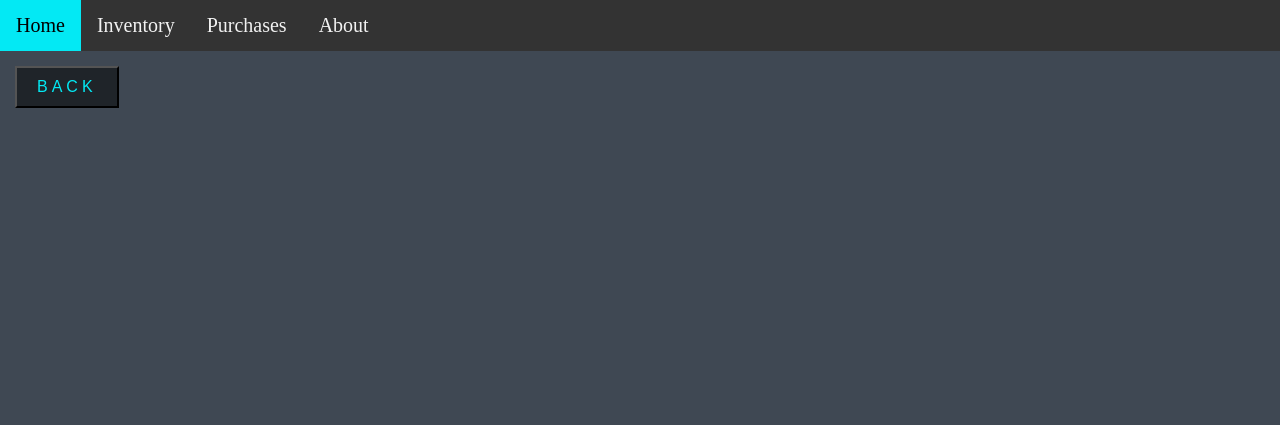
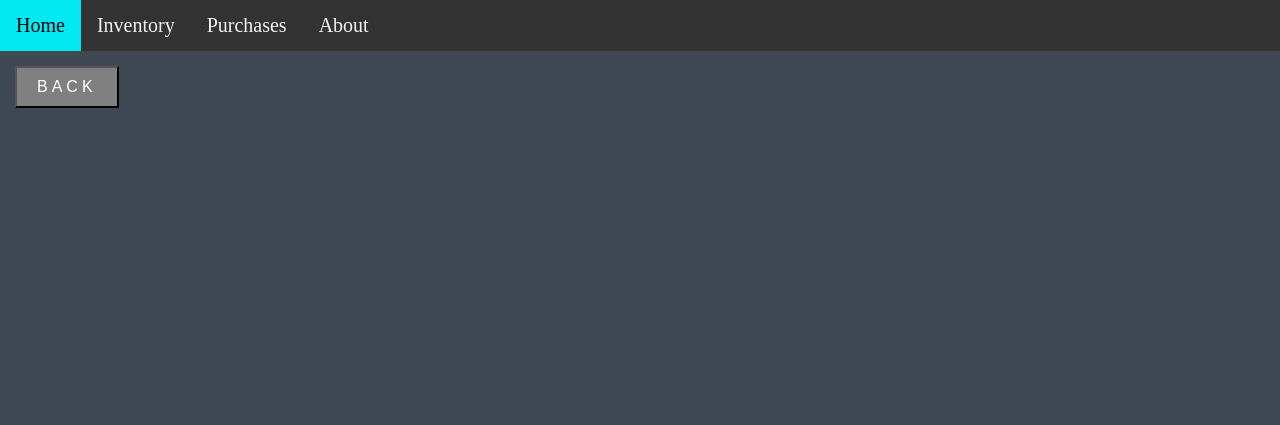
Before and after one commit to uzairkhan2001/kaaghaz-frontend, a plain HTML site: page paperInterface/WebContent/homepage.html in a window 1280 px wide. Shown: the top 425 px of the page. Drawn offline with Linux system fonts and the light colour scheme.

Commit message:
Back button fix

```diff
--- a/paperInterface/WebContent/syles.css
+++ b/paperInterface/WebContent/syles.css
@@ -316,9 +316,9 @@ th { color: #03e9f4; }
   padding-left: 10px;
 }
 .RepoBtns .btn {
-	background: rgba(0,0,0,.5);
+	background: gray;
   padding: 10px 20px;
-  color: #03e9f4;
+  color: white;
   font-size: 16px;
   text-decoration: none;
   text-transform: uppercase;
@@ -334,7 +334,7 @@ th { color: #03e9f4; }
 
 .RepoBtns .btn:hover {
   background: #03e9f4;
-  color: #fff;
+  color: black;
   border-radius: 5px;
   box-shadow: 0 0 5px #03e9f4,
               0 0 25px #03e9f4,
```
